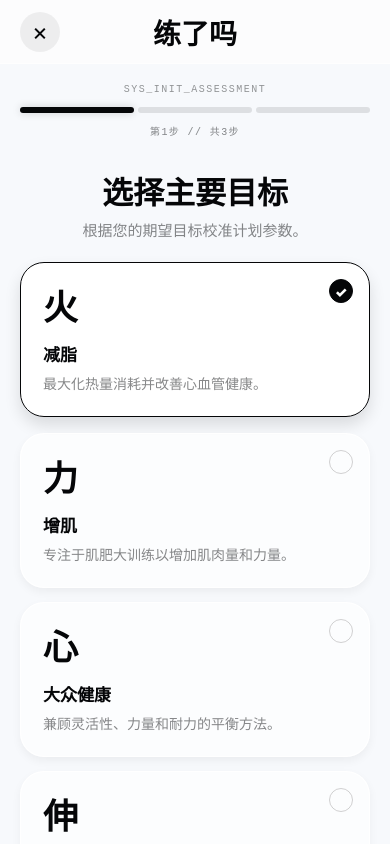
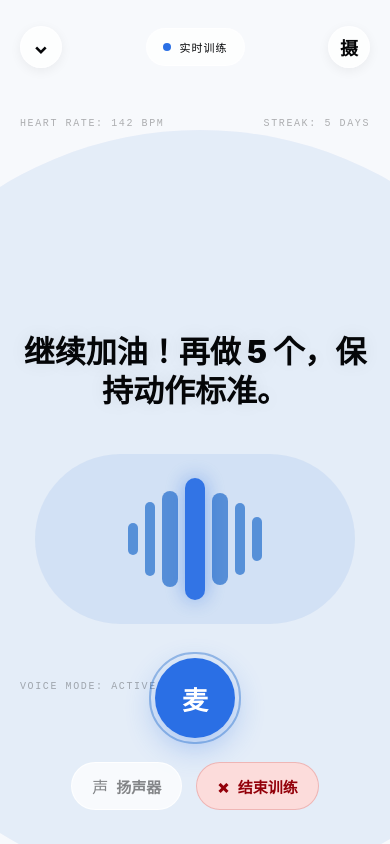
Before and after one commit to Health-525/lian_le_ma, a React Native app in the folder app/: screen /VoiceCoaching in a window 390 px wide. Built offline with nearby package versions, Linux system fonts and the light colour scheme.

Commit message:
Add voice coaching session UI

```diff
--- a/app/App.tsx
+++ b/app/App.tsx
@@ -5,6 +5,7 @@ import { StatusBar } from "expo-status-bar";
 import AssessmentScreen from "./src/screens/AssessmentScreen";
 import PlanScreen from "./src/screens/PlanScreen";
 import TrainingScreen from "./src/screens/TrainingScreen";
+import VoiceCoachingScreen from "./src/screens/VoiceCoachingScreen";
 import ReportScreen from "./src/screens/ReportScreen";
 import type { RootStackParamList } from "./src/navigation";
 
@@ -42,6 +43,11 @@ export default function App() {
           options={{ title: "训练" }}
         />
         <Stack.Screen
+          name="VoiceCoaching"
+          component={VoiceCoachingScreen}
+          options={{ title: "语音教练" }}
+        />
+        <Stack.Screen
           name="Report"
           component={ReportScreen}
           options={{ title: "训练报告" }}
--- a/app/src/navigation.ts
+++ b/app/src/navigation.ts
@@ -1,7 +1,8 @@
-/** 导航参数表：Assessment → Plan → Training → Report。 */
+/** 导航参数表：Assessment → Plan → Training/VoiceCoaching → Report。 */
 export type RootStackParamList = {
   Assessment: undefined;
   Plan: undefined;
   Training: undefined;
+  VoiceCoaching: undefined;
   Report: undefined;
 };
--- a/app/src/screens/TrainingScreen.tsx
+++ b/app/src/screens/TrainingScreen.tsx
@@ -16,12 +16,6 @@ import { aura } from "../ui/aura";
 type Props = NativeStackScreenProps<RootStackParamList, "Training">;
 
 const CURRENT_EXERCISE: SupportedExercise = "squat";
-const EXERCISE_LABEL: Record<SupportedExercise, string> = {
-  squat: "深蹲",
-  lunge: "弓步蹲",
-  overhead_press: "推举",
-  push_up: "俯卧撑",
-};
 
 function coachCopy(last: FormAnalysisResult | null): {
   label: string;
@@ -208,7 +202,13 @@ export default function TrainingScreen({ navigation }: Props) {
         <View style={styles.coachHeader}>
           <Text style={styles.coachIcon}>思</Text>
           <Text style={styles.coachTitle}>AI 教练</Text>
-          <Text style={styles.exerciseLabel}>{EXERCISE_LABEL[CURRENT_EXERCISE]}</Text>
+          <TouchableOpacity
+            activeOpacity={0.82}
+            style={styles.voiceModeButton}
+            onPress={() => navigation.navigate("VoiceCoaching")}
+          >
+            <Text style={styles.voiceModeText}>语音模式</Text>
+          </TouchableOpacity>
         </View>
 
         <View
@@ -632,8 +632,16 @@ const styles = StyleSheet.create({
     fontSize: 24,
     fontWeight: "900",
   },
-  exerciseLabel: {
-    color: "rgba(255, 255, 255, 0.48)",
+  voiceModeButton: {
+    backgroundColor: "rgba(255, 255, 255, 0.1)",
+    borderColor: "rgba(255, 255, 255, 0.14)",
+    borderRadius: aura.radius.pill,
+    borderWidth: 1,
+    paddingHorizontal: 10,
+    paddingVertical: 6,
+  },
+  voiceModeText: {
+    color: "rgba(255, 255, 255, 0.76)",
     fontFamily: aura.font.mono,
     fontSize: 10,
     letterSpacing: 1,
--- /dev/null
+++ b/app/src/screens/VoiceCoachingScreen.tsx
@@ -0,0 +1,348 @@
+/**
+ * 语音教练会话：根据 Stitch 的 Coach AI 设计实现的主动训练语音模式。
+ */
+import { useState } from "react";
+import { StyleSheet, Text, TouchableOpacity, View } from "react-native";
+import { SafeAreaView } from "react-native-safe-area-context";
+import type { NativeStackScreenProps } from "@react-navigation/native-stack";
+
+import { useAppStore } from "../store/useAppStore";
+import type { RootStackParamList } from "../navigation";
+import { aura } from "../ui/aura";
+
+type Props = NativeStackScreenProps<RootStackParamList, "VoiceCoaching">;
+
+const WAVE_BARS = [32, 74, 96, 122, 92, 72, 44];
+
+export default function VoiceCoachingScreen({ navigation }: Props) {
+  const [listening, setListening] = useState(true);
+  const [speakerOn, setSpeakerOn] = useState(true);
+
+  const onFinish = () => {
+    useAppStore.getState().finishSession();
+    navigation.navigate("Report");
+  };
+
+  return (
+    <SafeAreaView style={styles.safe}>
+      <View style={styles.ambient} />
+
+      <View style={styles.header}>
+        <TouchableOpacity
+          activeOpacity={0.82}
+          style={styles.iconButton}
+          onPress={() => navigation.navigate("Training")}
+        >
+          <Text style={styles.iconText}>⌄</Text>
+        </TouchableOpacity>
+
+        <View style={styles.sessionBadge}>
+          <View style={styles.liveDot} />
+          <Text style={styles.sessionBadgeText}>实时训练</Text>
+        </View>
+
+        <TouchableOpacity
+          activeOpacity={0.82}
+          style={styles.iconButton}
+          onPress={() => navigation.navigate("Training")}
+        >
+          <Text style={styles.iconText}>摄</Text>
+        </TouchableOpacity>
+      </View>
+
+      <View style={styles.techLeft}>
+        <Text style={styles.techText}>HEART RATE: 142 BPM</Text>
+      </View>
+      <View style={styles.techRight}>
+        <Text style={styles.techText}>STREAK: 5 DAYS</Text>
+      </View>
+      <View style={styles.techBottom}>
+        <Text style={styles.techText}>VOICE MODE: ACTIVE</Text>
+      </View>
+
+      <View style={styles.main}>
+        <View style={styles.transcriptionArea}>
+          <Text style={styles.transcription}>
+            继续加油！再做 5 个，保持动作标准。
+          </Text>
+        </View>
+
+        <View style={styles.waveStage}>
+          <View style={styles.waveGlow} />
+          {WAVE_BARS.map((height, index) => (
+            <View
+              key={index}
+              style={[
+                styles.waveBar,
+                index === 3 && styles.waveBarMain,
+                {
+                  height: listening ? height : Math.max(18, height * 0.34),
+                  width: index === 3 ? 20 : index === 2 || index === 4 ? 16 : 10,
+                  opacity: listening ? 0.95 : 0.42,
+                },
+              ]}
+            />
+          ))}
+        </View>
+
+        <View style={styles.controls}>
+          <TouchableOpacity
+            activeOpacity={0.86}
+            style={[styles.micButton, !listening && styles.micButtonOff]}
+            onPress={() => setListening((current) => !current)}
+          >
+            <View style={styles.micPing} />
+            <Text style={styles.micIcon}>{listening ? "麦" : "停"}</Text>
+          </TouchableOpacity>
+
+          <View style={styles.secondaryRow}>
+            <TouchableOpacity
+              activeOpacity={0.82}
+              style={styles.secondaryButton}
+              onPress={() => setSpeakerOn((current) => !current)}
+            >
+              <Text style={styles.secondaryIcon}>{speakerOn ? "声" : "静"}</Text>
+              <Text style={styles.secondaryText}>扬声器</Text>
+            </TouchableOpacity>
+
+            <TouchableOpacity
+              activeOpacity={0.82}
+              style={styles.endButton}
+              onPress={onFinish}
+            >
+              <Text style={styles.endIcon}>×</Text>
+              <Text style={styles.endText}>结束训练</Text>
+            </TouchableOpacity>
+          </View>
+        </View>
+      </View>
+    </SafeAreaView>
+  );
+}
+
+const styles = StyleSheet.create({
+  safe: {
+    flex: 1,
+    backgroundColor: aura.colors.background,
+    overflow: "hidden",
+  },
+  ambient: {
+    backgroundColor: "rgba(0, 86, 196, 0.08)",
+    borderRadius: 420,
+    height: 760,
+    left: -180,
+    position: "absolute",
+    top: 130,
+    width: 760,
+  },
+  header: {
+    alignItems: "center",
+    flexDirection: "row",
+    height: 86,
+    justifyContent: "space-between",
+    paddingHorizontal: 20,
+    paddingTop: 8,
+  },
+  iconButton: {
+    alignItems: "center",
+    backgroundColor: "rgba(255, 255, 255, 0.72)",
+    borderColor: "rgba(255, 255, 255, 0.9)",
+    borderRadius: aura.radius.pill,
+    borderWidth: 1,
+    height: 42,
+    justifyContent: "center",
+    shadowColor: "#000000",
+    shadowOffset: { width: 0, height: 3 },
+    shadowOpacity: 0.06,
+    shadowRadius: 12,
+    width: 42,
+  },
+  iconText: {
+    color: aura.colors.ink,
+    fontFamily: aura.font.uiHeavy,
+    fontSize: 18,
+    fontWeight: "900",
+  },
+  sessionBadge: {
+    alignItems: "center",
+    backgroundColor: "rgba(255, 255, 255, 0.72)",
+    borderColor: "rgba(255, 255, 255, 0.9)",
+    borderRadius: aura.radius.pill,
+    borderWidth: 1,
+    flexDirection: "row",
+    gap: 9,
+    paddingHorizontal: 16,
+    paddingVertical: 10,
+  },
+  liveDot: {
+    backgroundColor: aura.colors.blue,
+    borderRadius: 4,
+    height: 8,
+    width: 8,
+  },
+  sessionBadgeText: {
+    color: aura.colors.ink,
+    fontFamily: aura.font.mono,
+    fontSize: 11,
+    letterSpacing: 1,
+  },
+  techLeft: {
+    left: 20,
+    position: "absolute",
+    top: 118,
+  },
+  techRight: {
+    position: "absolute",
+    right: 20,
+    top: 118,
+  },
+  techBottom: {
+    bottom: 152,
+    left: 20,
+    position: "absolute",
+  },
+  techText: {
+    color: "rgba(0, 0, 0, 0.3)",
+    fontFamily: aura.font.mono,
+    fontSize: 10,
+    letterSpacing: 1.6,
+  },
+  main: {
+    alignItems: "center",
+    flex: 1,
+    justifyContent: "space-between",
+    paddingBottom: 34,
+    paddingHorizontal: 20,
+  },
+  transcriptionArea: {
+    flex: 1,
+    justifyContent: "flex-end",
+    maxWidth: 390,
+    paddingBottom: 34,
+    width: "100%",
+  },
+  transcription: {
+    color: aura.colors.ink,
+    fontFamily: aura.font.uiHeavy,
+    fontSize: 31,
+    fontWeight: "900",
+    lineHeight: 39,
+    textAlign: "center",
+    textShadowColor: "rgba(0, 0, 0, 0.08)",
+    textShadowOffset: { width: 0, height: 0 },
+    textShadowRadius: 18,
+  },
+  waveStage: {
+    alignItems: "center",
+    flexDirection: "row",
+    gap: 7,
+    height: 190,
+    justifyContent: "center",
+    marginBottom: 24,
+    position: "relative",
+    width: "100%",
+  },
+  waveGlow: {
+    backgroundColor: "rgba(0, 86, 196, 0.08)",
+    borderRadius: 170,
+    height: 170,
+    position: "absolute",
+    width: 320,
+  },
+  waveBar: {
+    backgroundColor: "rgba(0, 86, 196, 0.62)",
+    borderRadius: aura.radius.pill,
+  },
+  waveBarMain: {
+    backgroundColor: aura.colors.blue,
+    shadowColor: aura.colors.blue,
+    shadowOffset: { width: 0, height: 0 },
+    shadowOpacity: 0.5,
+    shadowRadius: 20,
+  },
+  controls: {
+    alignItems: "center",
+    gap: 24,
+    width: "100%",
+  },
+  micButton: {
+    alignItems: "center",
+    backgroundColor: aura.colors.blue,
+    borderRadius: 40,
+    height: 80,
+    justifyContent: "center",
+    shadowColor: aura.colors.blue,
+    shadowOffset: { width: 0, height: 10 },
+    shadowOpacity: 0.32,
+    shadowRadius: 30,
+    width: 80,
+  },
+  micButtonOff: {
+    backgroundColor: aura.colors.inkMuted,
+  },
+  micPing: {
+    borderColor: "rgba(0, 86, 196, 0.35)",
+    borderRadius: 45,
+    borderWidth: 2,
+    height: 92,
+    position: "absolute",
+    width: 92,
+  },
+  micIcon: {
+    color: aura.colors.surface,
+    fontFamily: aura.font.uiHeavy,
+    fontSize: 26,
+    fontWeight: "900",
+  },
+  secondaryRow: {
+    flexDirection: "row",
+    gap: 14,
+    justifyContent: "center",
+    width: "100%",
+  },
+  secondaryButton: {
+    alignItems: "center",
+    backgroundColor: "rgba(255, 255, 255, 0.72)",
+    borderColor: "rgba(255, 255, 255, 0.9)",
+    borderRadius: aura.radius.pill,
+    borderWidth: 1,
+    flexDirection: "row",
+    gap: 8,
+    minHeight: 48,
+    paddingHorizontal: 20,
+  },
+  secondaryIcon: {
+    color: aura.colors.inkMuted,
+    fontFamily: aura.font.uiHeavy,
+    fontSize: 16,
+  },
+  secondaryText: {
+    color: aura.colors.inkMuted,
+    fontFamily: aura.font.uiHeavy,
+    fontSize: 15,
+    fontWeight: "800",
+  },
+  endButton: {
+    alignItems: "center",
+    backgroundColor: "rgba(255, 218, 214, 0.88)",
+    borderColor: "rgba(186, 26, 26, 0.2)",
+    borderRadius: aura.radius.pill,
+    borderWidth: 1,
+    flexDirection: "row",
+    gap: 8,
+    minHeight: 48,
+    paddingHorizontal: 20,
+  },
+  endIcon: {
+    color: "#93000a",
+    fontFamily: aura.font.uiHeavy,
+    fontSize: 18,
+    fontWeight: "900",
+  },
+  endText: {
+    color: "#93000a",
+    fontFamily: aura.font.uiHeavy,
+    fontSize: 15,
+    fontWeight: "900",
+  },
+});
```
